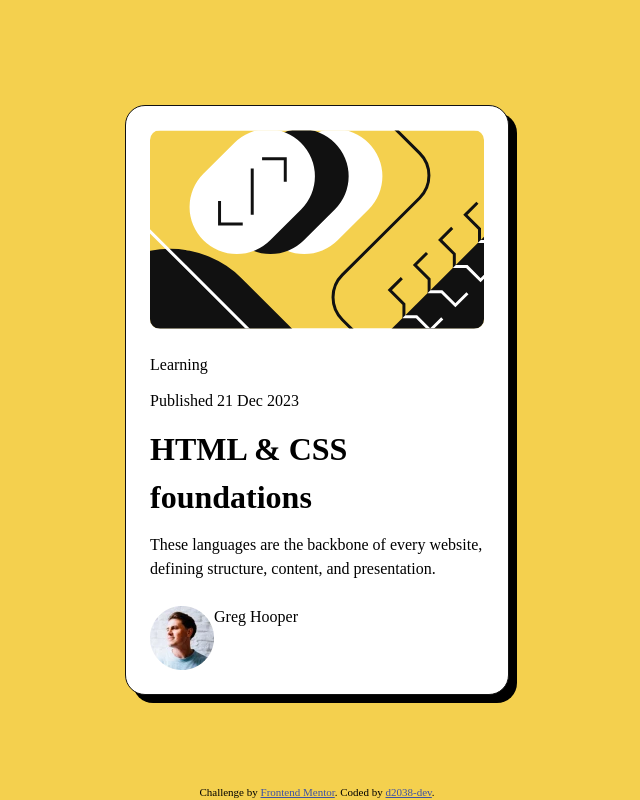
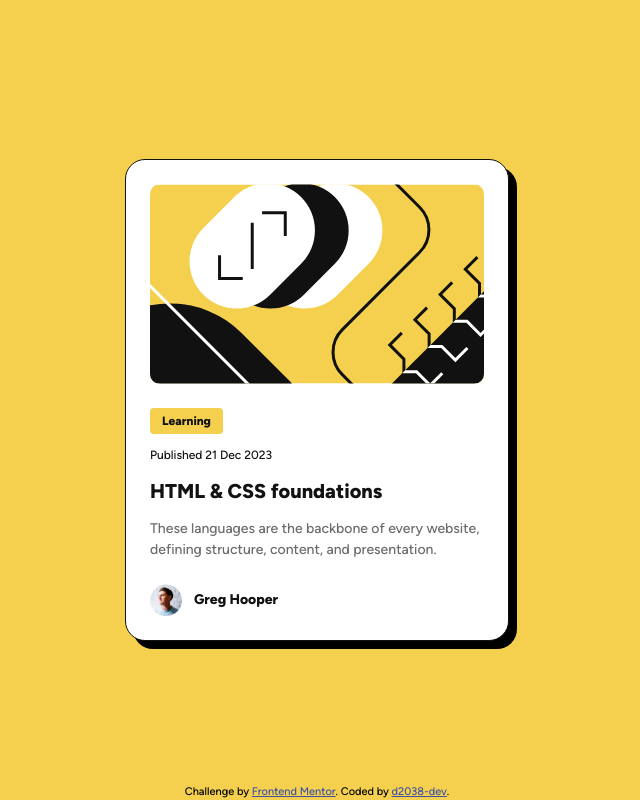
Before and after one commit to d2038-dev/blog-preview-card, a plain HTML site: page index.html in a window 1280 px wide. Shown: the whole page, without its empty margins (323-963 px from the left). Drawn offline with Linux system fonts and the light colour scheme.

Commit message:
feat(style): add figtree font and style updates
This commit introduces the 'figtree' font and applies it to the body for
improved typography.
It also adds new styles for various elements of the blog preview card,
including:
- category
- publish date
- title
- description
- author information (name and userpic)

these style updates enhance the visual presentation and readability of
the blog preview card.

```diff
--- a/style.css
+++ b/style.css
@@ -1,3 +1,17 @@
+@font-face {
+  font-family: 'Figtree';
+  src: url('./assets/fonts/static/Figtree-Medium.ttf') format('truetype');
+  font-weight: 500;
+  font-style: normal;
+}
+
+@font-face {
+  font-family: 'Figtree';
+  src: url('./assets/fonts/static/Figtree-ExtraBold.ttf') format('truetype');
+  font-weight: 800;
+  font-style: normal;
+}
+
 *, *::before, *::after {
   box-sizing: border-box;
 }
@@ -14,6 +28,8 @@ img {
 body {
   line-height: 1.5;
   background-color: #f4d04e;
+  font-family: 'Figtree', sans-serif;
+  font-weight: 500;
 }
 
 .wrapper {
@@ -27,6 +43,7 @@ body {
 .card {
   width: 384px;
   background-color: white;
+  color: hsl(0, 0%, 7%);
   padding: 24px;
   border-radius: 20px;
   border: 1px solid #111111;
@@ -48,6 +65,41 @@ body {
   gap: 12px;
 }
 
+.category {
+  background-color: #f4d04e;
+  border-radius: 4px;
+  padding: 4px 12px;
+  font-size: 12px;
+  font-weight: 800;
+}
+
+.publish-date {
+  font-size: 12px;
+}
+
+.title {
+  font-size: 20px;
+  font-weight: 800;
+}
+
+.description {
+  font-size: 14px;
+  color: hsl(0, 0%, 42%);
+}
+
 .author {
   display: flex;
+  gap: 12px;
+  width: 129px;
+  align-items: center;
 }
+
+.userpic {
+  width: 32px;
+  height: auto;
+}
+
+.authorname {
+  font-size: 14px;
+  font-weight: 800;
+}
```
